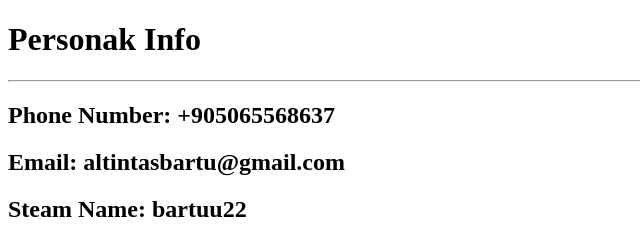
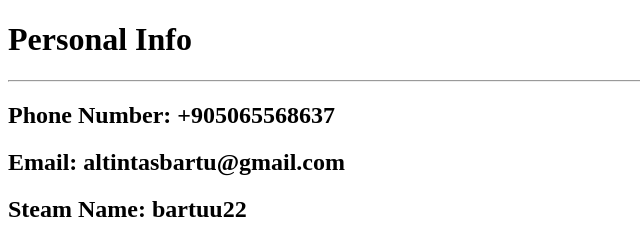
Before and after one commit to bartuu2/capstone-project-1, a plain HTML site: page public/contact-me.html in a window 1280 px wide. Shown: the top 240 px of the page, 0-640 px from the left. Drawn offline with Linux system fonts and the light colour scheme.

Commit message:
Update contact-me.html

```diff
--- a/public/contact-me.html
+++ b/public/contact-me.html
@@ -6,7 +6,8 @@
     <title>MY INFO</title>
 </head>
 <body>
-    <h1>Personak Info</h1>
+    <h1>Personal
+        Info</h1>
     <hr>
     <h2>Phone Number: +905065568637</h2>
     <h2>Email: altintasbartu@gmail.com</h2>
```
